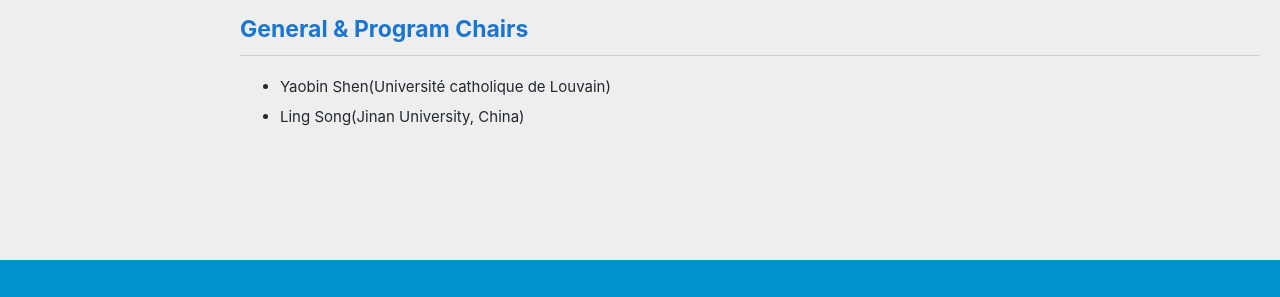
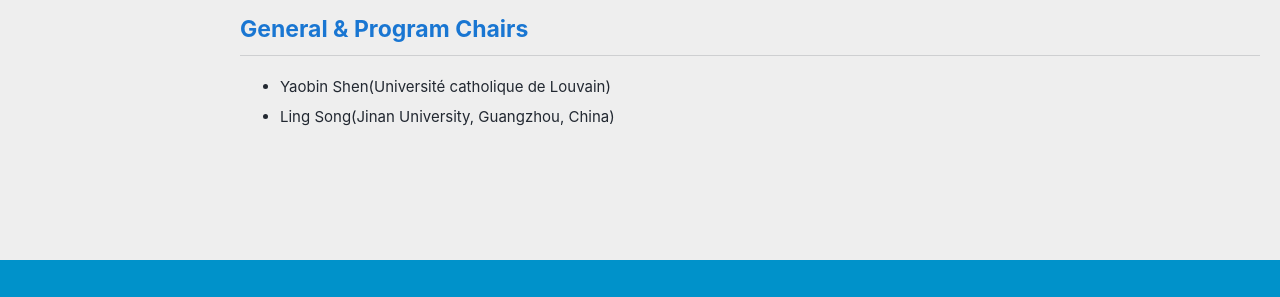
Before and after one commit to cryptanalysisbench/SATbench, a Jekyll site: the page built from index.md, in a window 1280 px wide and 900 px high, scrolled down 41 px. Shown: the part 600-897 px from the top of the window. Built offline with Jekyll 4.4.1, drawn with Linux system fonts in a browser that asks for light colours; cached includes are drawn as plain includes; nearby versions of some CDN libraries.

Commit message:
Update index.md

```diff
--- a/index.md
+++ b/index.md
@@ -31,5 +31,5 @@ The general co-chairs can be contacted by email at ask2023(at)googlegroups(dot)c
 ## General & Program Chairs
 <ul>
 <li>Yaobin Shen(Université catholique de Louvain)</li>
-<li>Ling Song(Jinan University, China)</li>
+<li>Ling Song(Jinan University, Guangzhou, China)</li>
 </ul>
```
